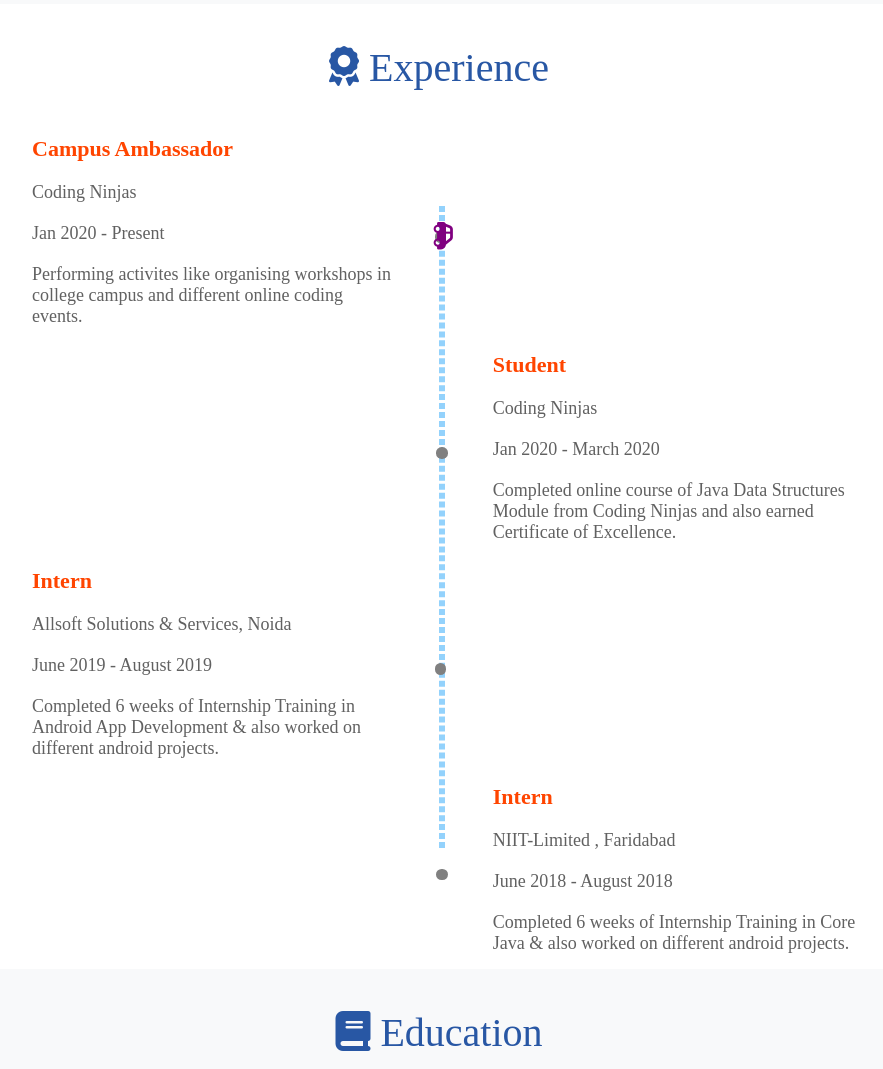
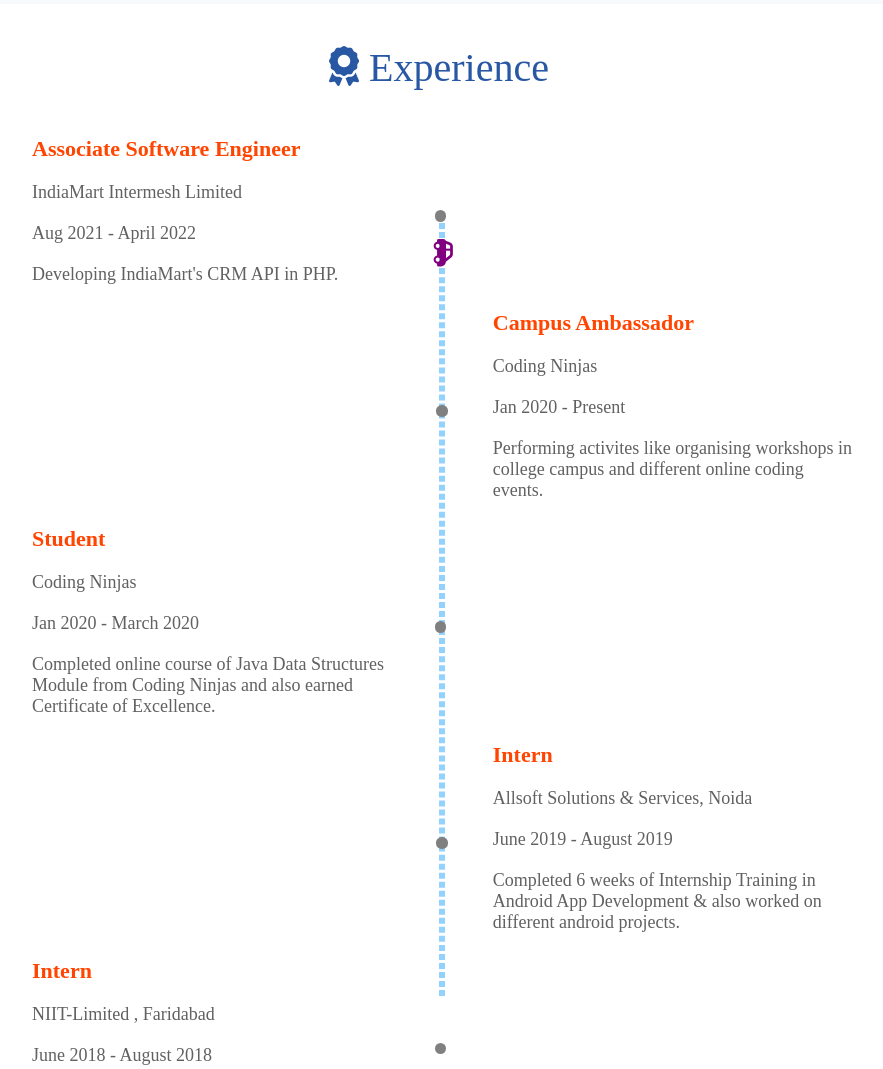
Before and after one commit to aman4411/Aman-Resume, a plain HTML site: page index.html in a window 1280 px wide. Shown: the part 1300-2369 px from the top of the page, without its empty margins (201-1084 px from the left). Drawn offline with Linux system fonts and the light colour scheme.

Commit message:
add latest experience

```diff
--- a/index.html
+++ b/index.html
@@ -198,6 +198,15 @@
 
                 <div class="timeline-box">
 
+                    <div><h1>Associate Software Engineer</h1></div>
+                    <div><h2>IndiaMart Intermesh Limited</h2></div>
+                    <div><h2>Aug 2021 - April 2022</h2></div>
+                    <div><h2>Developing IndiaMart's CRM API in PHP.</h2></div>
+
+                 </div>
+
+                <div class="timeline-box">
+
                    <div><h1>Campus Ambassador</h1></div>
                    <div><h2>Coding Ninjas</h2></div>
                    <div><h2>Jan 2020 - Present</h2></div>
```
